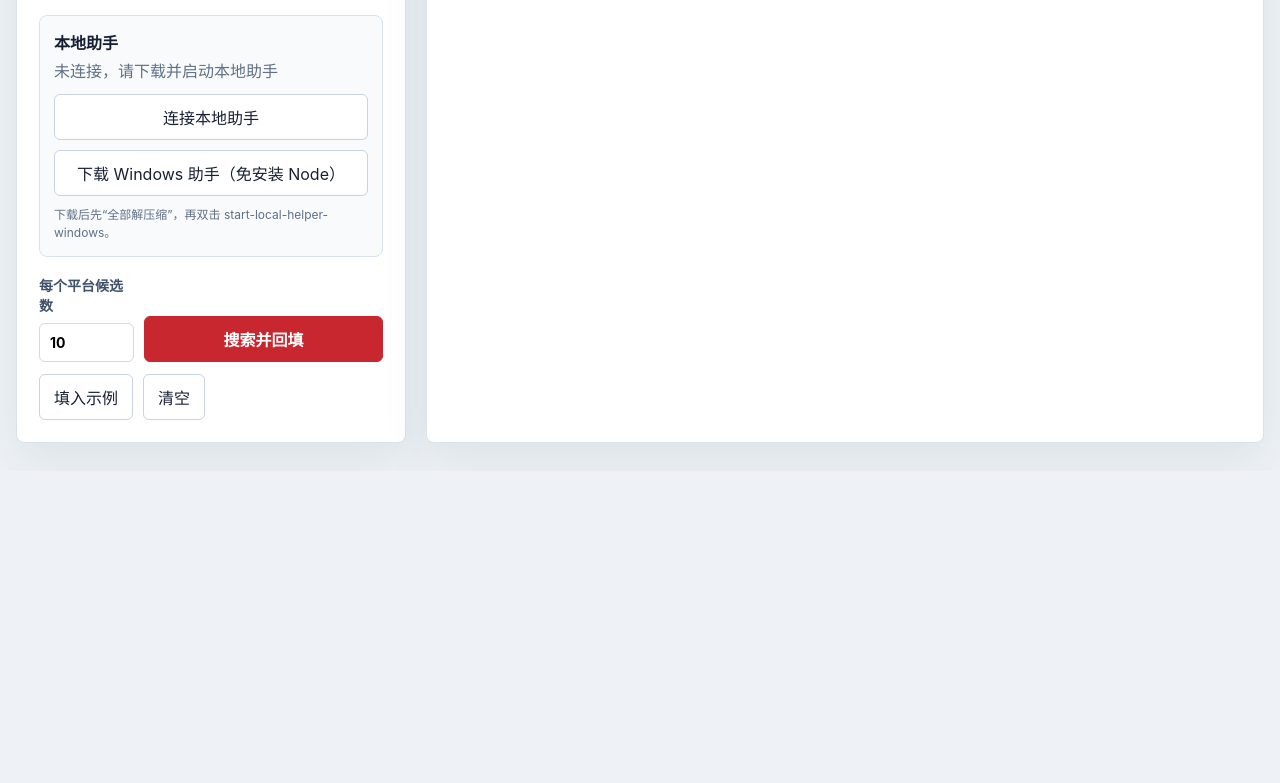
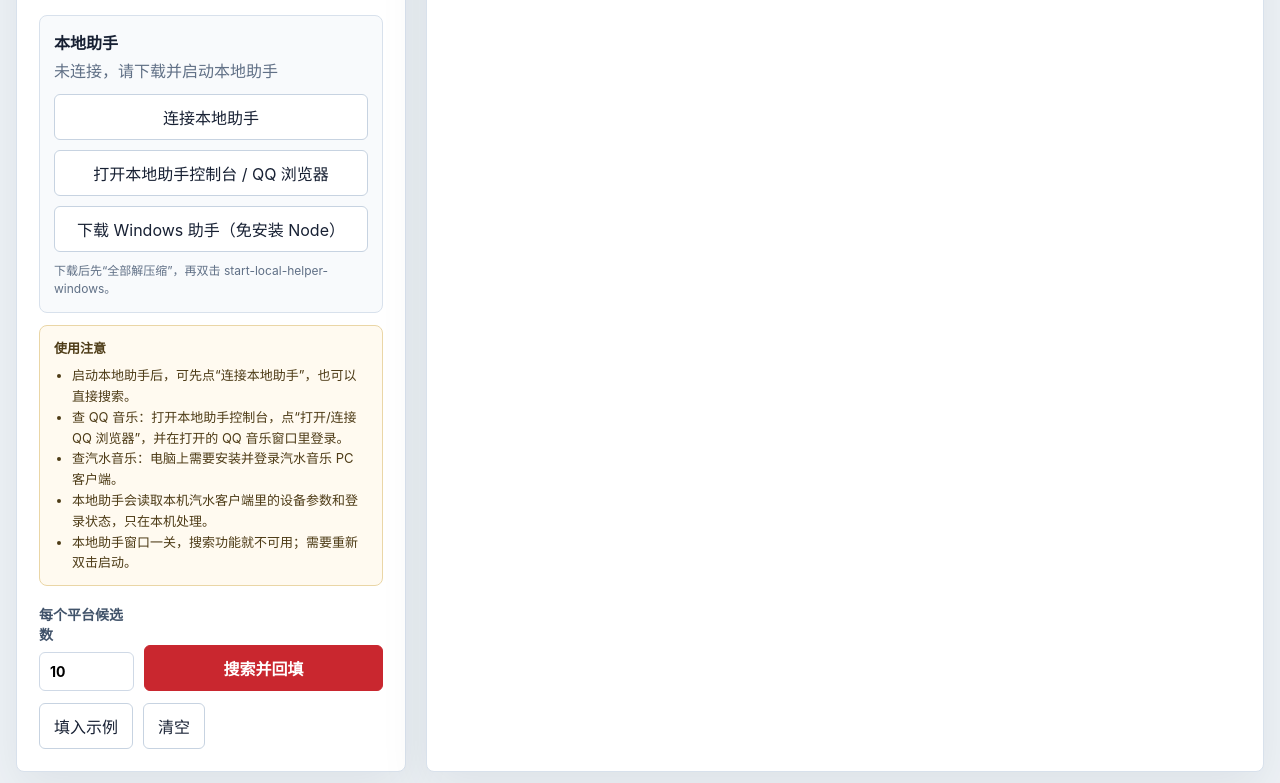
Before and after one commit to dd19960120/music-link-filler-cloud-hybrid, a website: page web/index.html in a window 1280 px wide. Shown: the part 686-1469 px from the top of the page. Before the commit the page ends 1157 px from the top, so only its background shows below. Drawn offline with Linux system fonts and the light colour scheme; no server answers.

Commit message:
Document helper usage and QQ browser entry

```diff
--- a/web/index.html
+++ b/web/index.html
@@ -34,9 +34,21 @@
           </div>
           <div class="helper-actions">
             <button id="checkHelperButton" type="button">连接本地助手</button>
+            <a class="download-link" href="http://127.0.0.1:5178/" target="_blank" rel="noreferrer">打开本地助手控制台 / QQ 浏览器</a>
             <a class="download-link" href="./downloads/local-helper-windows.zip">下载 Windows 助手（免安装 Node）</a>
             <span class="helper-hint">下载后先“全部解压缩”，再双击 start-local-helper-windows。</span>
           </div>
+        </section>
+
+        <section class="helper-notes">
+          <strong>使用注意</strong>
+          <ul>
+            <li>启动本地助手后，可先点“连接本地助手”，也可以直接搜索。</li>
+            <li>查 QQ 音乐：打开本地助手控制台，点“打开/连接 QQ 浏览器”，并在打开的 QQ 音乐窗口里登录。</li>
+            <li>查汽水音乐：电脑上需要安装并登录汽水音乐 PC 客户端。</li>
+            <li>本地助手会读取本机汽水客户端里的设备参数和登录状态，只在本机处理。</li>
+            <li>本地助手窗口一关，搜索功能就不可用；需要重新双击启动。</li>
+          </ul>
         </section>
 
         <div class="controls">
--- a/web/styles.css
+++ b/web/styles.css
@@ -194,6 +194,27 @@ input:focus {
   line-height: 1.5;
 }
 
+.helper-notes {
+  border: 1px solid #ead6a6;
+  border-radius: 8px;
+  background: #fffaf0;
+  color: #4d3b16;
+  font-size: 13px;
+  line-height: 1.6;
+  margin-top: 12px;
+  padding: 12px 14px;
+}
+
+.helper-notes strong {
+  display: block;
+  margin-bottom: 6px;
+}
+
+.helper-notes ul {
+  margin: 0;
+  padding-left: 18px;
+}
+
 .controls {
   display: grid;
   grid-template-columns: 95px 1fr;
```
Also changed, not shown: local-helper/README.md.
